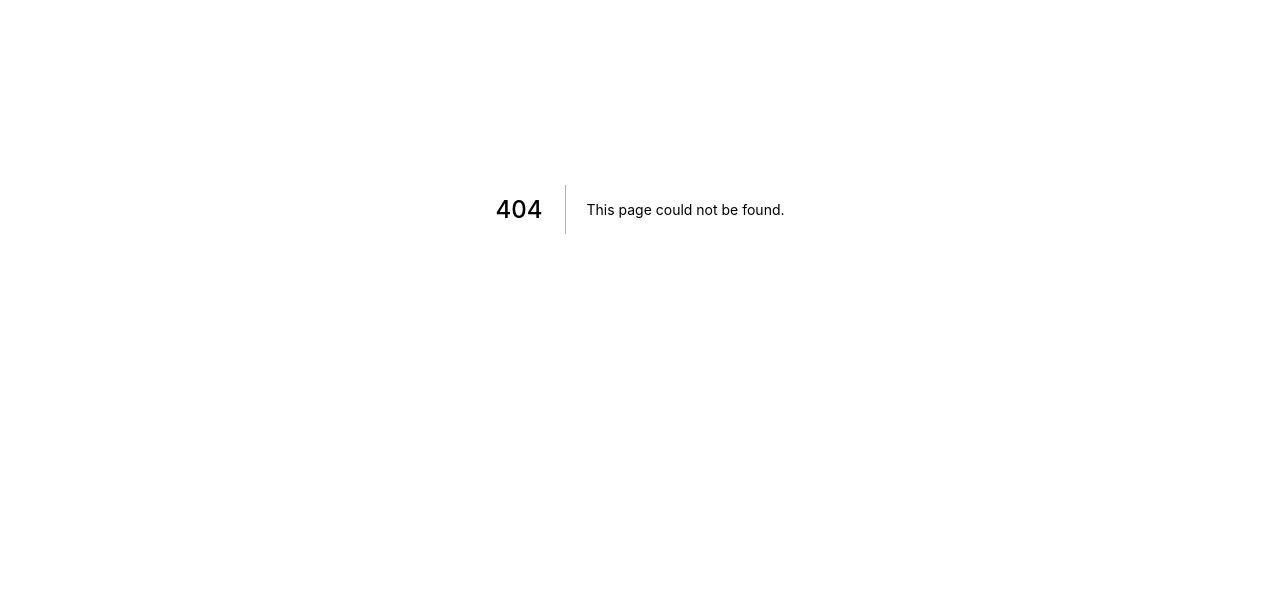
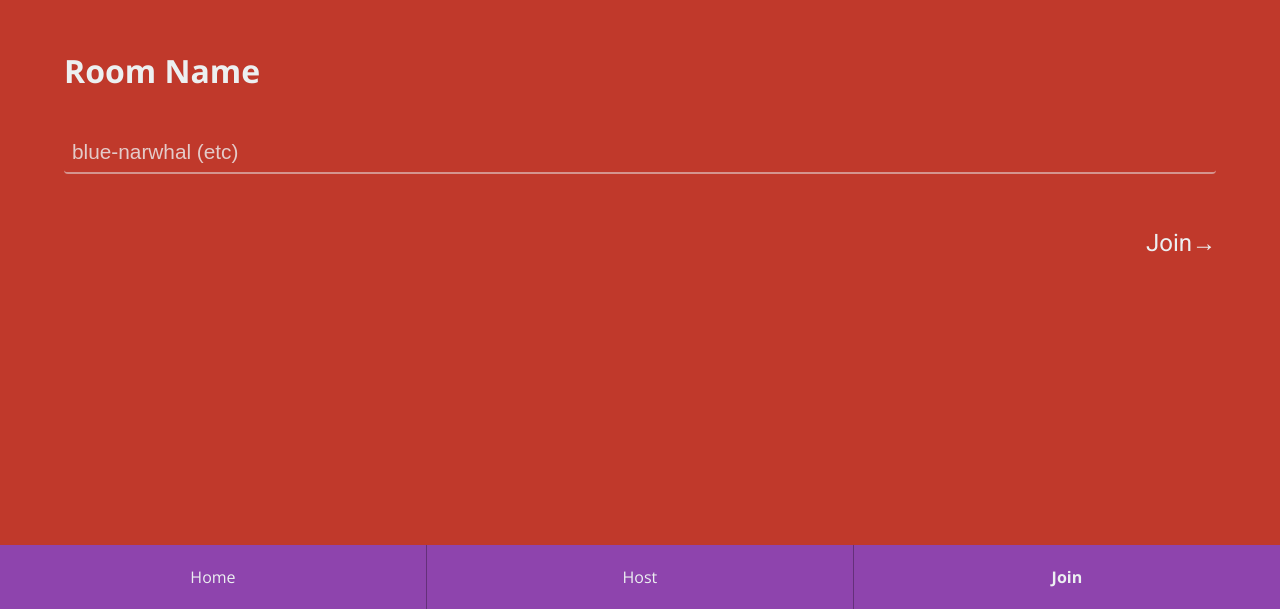
Before and after one commit to JapanPanda/tastinder, a Next.js app in the folder tastinder-frontend/: page /join in a window 1280 px wide. Before the commit this address had no page. Shown: the part 191-800 px from the top of the page. Built offline with nearby package versions, Linux system fonts and the light colour scheme.

Commit message:
Added a Join page for joining rooms

```diff
--- a/tastinder-frontend/components/navbar.jsx
+++ b/tastinder-frontend/components/navbar.jsx
@@ -21,7 +21,7 @@ const NavBar = (props) => {
           </Link>
         </li>
         <li className={styles.endItem}>
-          <Link href="/">
+          <Link href="/join">
             <a className={props.pageName === 'Join' ? styles.boldItem : null}>
               Join
             </a>
--- /dev/null
+++ b/tastinder-frontend/pages/join.js
@@ -0,0 +1,131 @@
+import styles from '../styles/join.module.scss';
+import React, { useState, useEffect } from 'react';
+import NavBar from '../components/navbar';
+import Head from 'next/head';
+
+const Join = () => {
+  const colors = ['turquoise', 'pumpkin', 'pomegranate', 'river', 'belize'];
+  const [randColor, setRandColor] = useState(undefined);
+  const [card, setCard] = useState(0);
+  const [inCard, setInCard] = useState(-1);
+  const [outCard, setOutCard] = useState([false, false, false]);
+  const [roomId, setRoomId] = useState('');
+
+  useEffect(() => {
+    setRandColor(colors[Math.floor(Math.random() * colors.length)]);
+  }, []);
+
+  const handleInput = (event) => {
+    setRoomId(event.target.value);
+  };
+
+  // Move to next card
+  const nextButtonClick = (event) => {
+    let currCard = card;
+    setCard(currCard + 1);
+
+    // Set outcard to true to transition current card out
+    let currOutCard = outCard;
+    currOutCard[currCard] = true;
+    setOutCard(currOutCard);
+
+    console.log('Card: ' + currCard);
+  };
+
+  // Move to previous card
+  const backButtonClick = (event) => {
+    let currCard = card;
+    setCard(currCard - 1);
+
+    // Set in card to transition previous card back in
+    setInCard(currCard - 1);
+
+    // Set out card to the previous card to false
+    let currOutCard = outCard;
+    currOutCard[currCard - 1] = false;
+    console.log('Card: ' + card);
+  };
+
+  const leaveSession = (event) => {
+    console.log(`Leaving ${roomId}`);
+    // TODO: Call api and wait for confirmation then go back
+    backButtonClick();
+  };
+
+  const joinSession = (event) => {
+    console.log(`Joining ${roomId}`);
+    // TODO: Call api and wait for confirmation then go forward
+    nextButtonClick();
+  };
+
+  return (
+    <div>
+      <Head>
+        <title>Tastinder - Join</title>
+        <link rel="icon" href="/favicon.ico" />
+      </Head>
+
+      <NavBar pageName="Join" />
+
+      <div className={styles.formContainer}>
+        <div
+          style={{ zIndex: 2 }}
+          className={
+            `${styles.card} ${randColor} ` +
+            (inCard === 0 ? `${styles.slideIn} ` : ``) +
+            (outCard[0] === true ? `${styles.slideOut} ` : ``)
+          }
+        >
+          <div className={styles.cardBody}>
+            <h1>Room Name</h1>
+            <div className={styles.cardField}>
+              <input
+                type="text"
+                placeholder="blue-narwhal (etc)"
+                onInput={(event) => handleInput(event, setLocation)}
+              />
+            </div>
+            <button className={styles.right} onClick={joinSession}>
+              Join→
+            </button>
+          </div>
+        </div>
+
+        <div
+          style={{ zIndex: 1 }}
+          className={
+            `${styles.roomCard} belize ` +
+            (inCard === 1 ? `${styles.slideIn} ` : ``) +
+            (outCard[1] === true ? `${styles.slideOut} ` : ``)
+          }
+        >
+          {/* Loading */}
+          {false && (
+            <div className="loading">
+              <div className="ldsHeart">
+                <div></div>
+              </div>
+            </div>
+          )}
+
+          <div className={styles.roomInfo}>
+            <span className={styles.title}>
+              <h1>Room Code</h1>
+            </span>
+            <div className={styles.code}>
+              <h3>33214</h3>
+            </div>
+            <span className={styles.players}>
+              <p>Food Critics: 1/4</p>
+            </span>
+            <div>
+              <button onClick={leaveSession}>Leave</button>
+            </div>
+          </div>
+        </div>
+      </div>
+    </div>
+  );
+};
+
+export default Join;
--- /dev/null
+++ b/tastinder-frontend/styles/join.module.scss
@@ -0,0 +1 @@
+@import './host.module.scss';
```
Also changed, not shown: tastinder-frontend/pages/host.js (+22 -10 lines).
